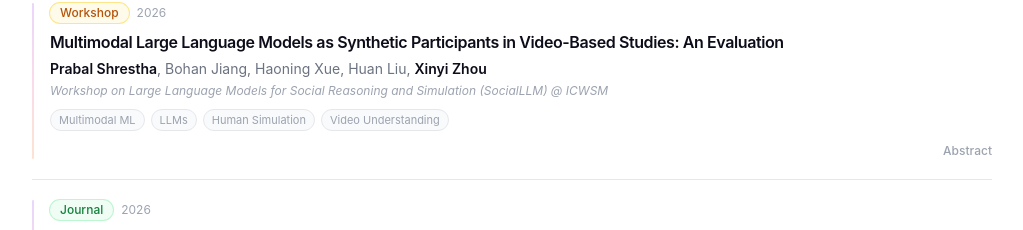
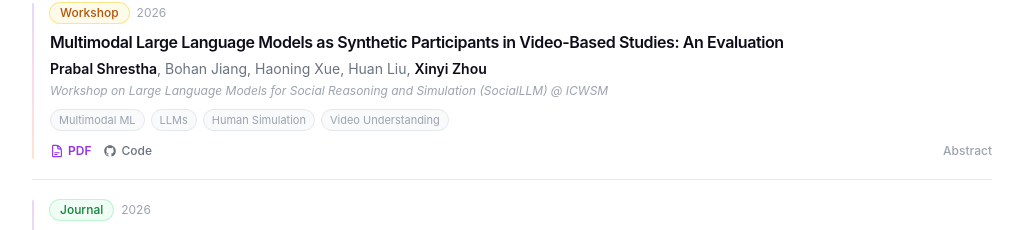
Before and after one commit to MINDLab25/lab-website, a Next.js app: page / in a window 1280 px wide. Shown: the part 2715-2945 px from the top of the page, without its empty margins (128-1151 px from the left). Built offline with nearby package versions, Linux system fonts and the light colour scheme.

Commit message:
Update publication entry for 2026 with detailed abstract and relevant links for the workshop on MLLMs and sensory engagement evaluation.

```diff
--- a/src/data/site.ts
+++ b/src/data/site.ts
@@ -283,8 +283,12 @@ export const publications: Publication[] = [
       "Workshop on Large Language Models for Social Reasoning and Simulation (SocialLLM) @ ICWSM",
     year: 2026,
     type: "workshop",
-    abstract: "[Abstract coming soon.]",
-    links: {},
+    abstract:
+      "Multimodal large language models (MLLMs) have shown strong performance on objective tasks such as video understanding and reasoning. However, it remains unclear whether they can approximate subjective human responses, which depend not only oncontent comprehension but also on individuals’ social contexts. To address this gap, we evaluate MLLMs as synthetic participants in an emerging task: assessing perceived sensory engagement with short videos. Grounded in the Perceived Message Sensation Value (PMSV) framework, we compare ratings from recruited human participants and profile-conditioned MLLM simulations (n = 673) using a 17-item scale measuring emotional arousal, dramatic impact, and novelty. We find that even leading MLLMs (Gemini 3 Flash and Qwen 3 Omni) show limited agreement with human participants. The models exhibit distinct downward mean-shift and central-tendency biases in their rating distributions. They both introduce and flatten subgroup differences, while showing inconsistent sensitivity to participant profiles. Prompting strategies affect these metrics differently, modestly improving some aspects while worsening others. These results highlight both the challenges and opportunities of developing MLLMs as synthetic participants in videobased research.",
+    links: {
+      pdf: "https://workshop-proceedings.icwsm.org/pdf/2026_66.pdf",
+      code: "https://github.com/MINDLab25/mllmhuman-simulation-eval",
+    },
     tags: ["Multimodal ML", "LLMs", "Human Simulation", "Video Understanding"],
     featured: true,
   },
```
